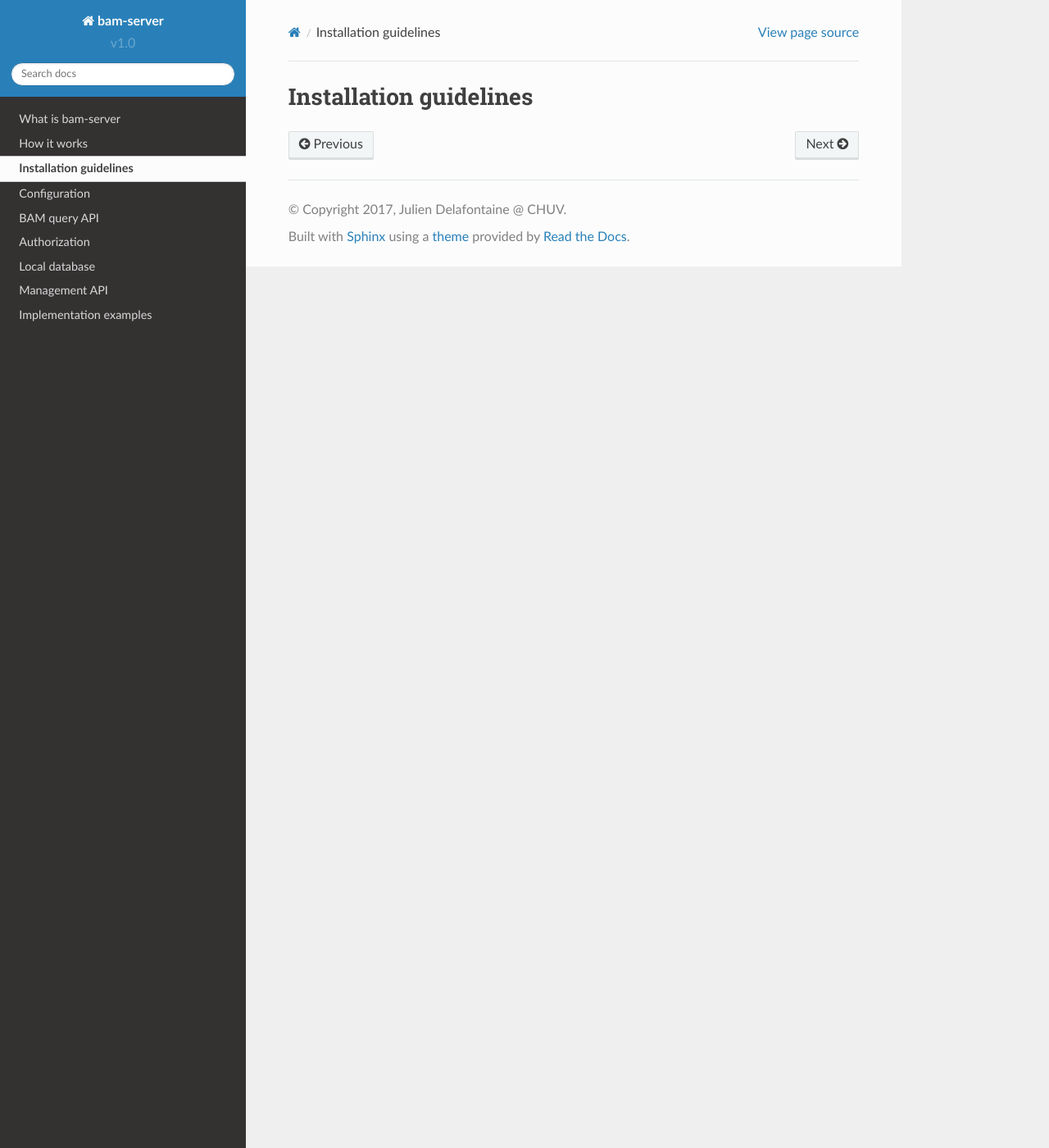
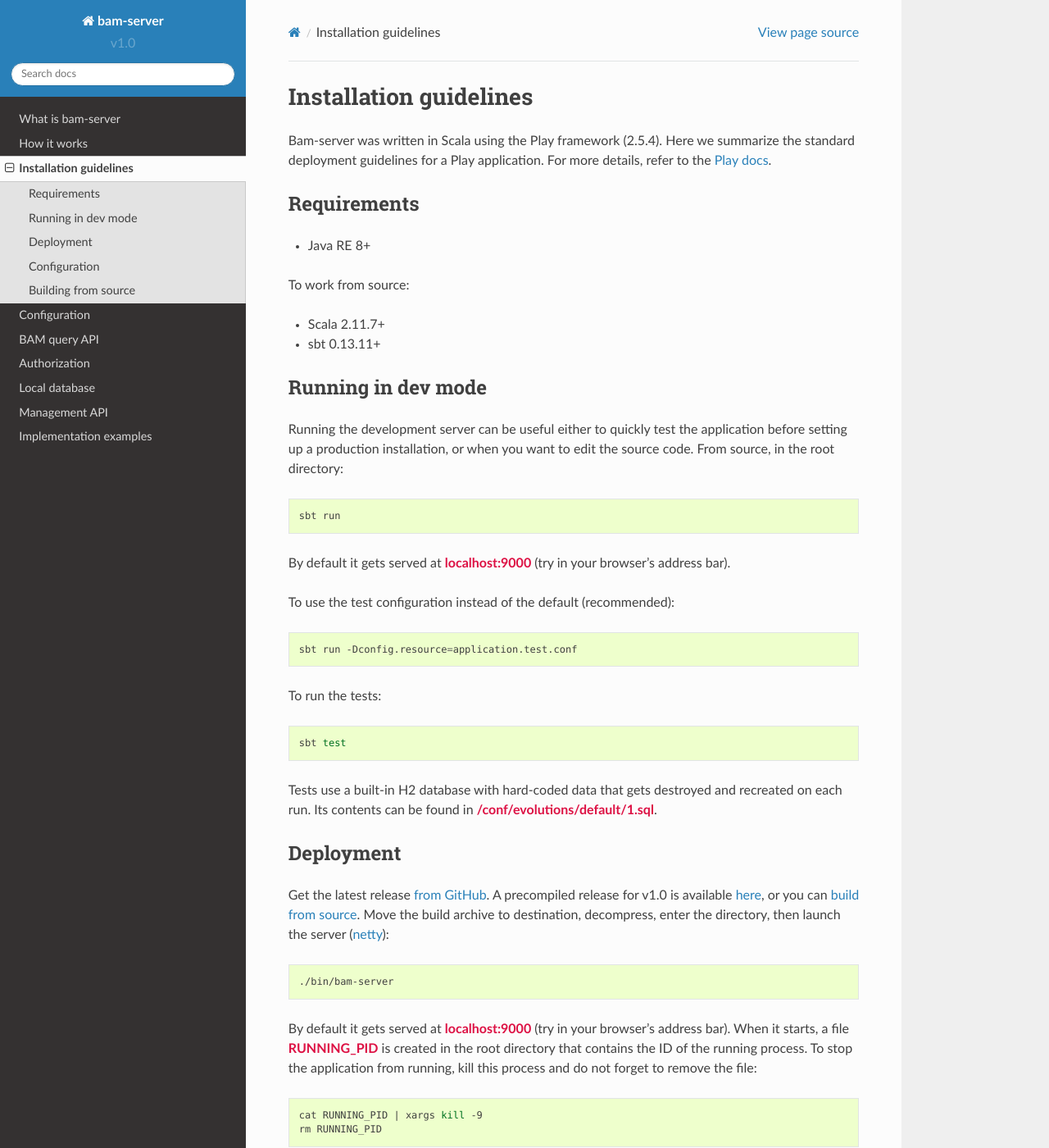
Before and after one commit to chuv-ssrc/bam-server-scala, a Sphinx documentation site: the page built from docs/src/installation.rst, in a window 1280 px wide and 1400 px high. Shown: the whole window at 82% size. Built offline with Sphinx 7.4.7 and the Read the Docs theme 2.0.0, drawn with Linux system fonts in a browser that asks for light colours; some of the changed text lies outside the part shown.

Commit message:
install docs

```diff
--- a/docs/_static/custom.css
+++ b/docs/_static/custom.css
@@ -2,5 +2,6 @@
 
 cite {
     font-weight: bold;
-    color: red;
+    font-style: normal;
+    color: #d14;
 }
--- a/docs/src/about.rst
+++ b/docs/src/about.rst
@@ -9,6 +9,7 @@
 * Never moves or copies the original file, but sends only the requested bits through HTTP;
 * Is compatible with any authorization server that returns `JSON Web Tokens <https://jwt.io/introduction/>`_
   (*does not work with cookies*).
+* Integrates very well with IGV.js.
 
 A typical application is the display of local read alignments for variant calling quality control,
 where the subject is human and thus the data must be kept private.
--- a/docs/src/installation.rst
+++ b/docs/src/installation.rst
@@ -2,3 +2,135 @@
 
 Installation guidelines
 =======================
+
+Bam-server was written in Scala using the Play framework (2.5.4).
+Here we summarize the standard deployment guidelines for a Play application.
+For more details, refer to the
+`Play docs <https://www.playframework.com/documentation/2.5.x/Production>`_.
+
+
+Requirements
+------------
+
+- Java RE 8+
+
+To work from source:
+
+- Scala 2.11.7+
+- sbt 0.13.11+
+
+
+Running in dev mode
+-------------------
+
+Running the development server can be useful either to quickly test the application
+before setting up a production installation, or when you want to edit the source code.
+From source, in the root directory:
+
+.. code:: bash
+
+    sbt run
+
+By default it gets served at `localhost:9000` (try in your browser's address bar).
+
+To use the test configuration instead of the default (recommended):
+
+.. code:: bash
+
+  	sbt run -Dconfig.resource=application.test.conf
+
+To run the tests:
+
+.. code:: bash
+
+    sbt test
+
+Tests use a built-in H2 database with hard-coded data that gets destroyed and recreated on each run.
+Its contents can be found in `/conf/evolutions/default/1.sql`.
+
+
+Deployment
+----------
+
+Get the latest release `from GitHub <https://github.com/jdelafon/bam-server-scala/releases/latest>`_.
+A precompiled release for v1.0 is available
+`here <https://github.com/jdelafon/bam-server-scala/releases/download/v1.0/bam-server-1.0-SNAPSHOT.zip>`_,
+or you can `build from source`_.
+Move the build archive to destination, decompress, enter the directory, then launch the server
+(`netty <https://netty.io/>`_):
+
+.. code:: bash
+
+    ./bin/bam-server
+
+By default it gets served at `localhost:9000` (try in your browser's address bar).
+When it starts, a file `RUNNING_PID` is created in the root directory that contains the ID
+of the running process. To stop the application from running, kill this process
+and do not forget to remove the file:
+
+.. code:: bash
+
+    cat RUNNING_PID | xargs kill -9
+    rm RUNNING_PID
+
+You can configure a proxy to make it available from the outside world. For example with Apache:
+
+.. code:: apache
+
+    <VirtualHost *:443>
+        ...
+        ProxyPass         /bamserver  http://localhost:9000
+        ProxyPassReverse  /bamserver  http://localhost:9000
+        ...
+    </Virtualhost>
+
+The service becomes available at ``https://<host>/bamserver/``.
+Apache can take care itself of protecting external transactions with HTTPS.
+To use another proxy than Apache, refer to
+`Play HTTPServer docs <https://www.playframework.com/documentation/2.5.x/HTTPServer>`_.
+
+
+.. _Configuration:
+
+Configuration
+-------------
+
+When deploying, you will certainly want to configure at least the server port, the application secret,
+or completely replace the configuration file (recommended), for instance:
+
+.. code:: bash
+
+    ./bin/bam-server -v \
+        -Dconfig.file=../application.prod.conf \
+        -Dhttp.port=8870 \
+        -Dhttps.port=8871
+
+Settings can be edited in `/conf/application.conf`, but we recommend specifying a new config file
+with ``-Dconfig.file=<path/to/config>`` as shown above.
+
+All you want to know about configuration files and options for Play is described
+`there <https://www.playframework.com/documentation/2.5.x/Configuration>`_.
+
+For bam-server in particular,
+
+- You must indicate ``env.BAM_PATH`` to tell where it can find BAM files for reading.
+- It is set to use SQLite. You can change the database settings in the ``db`` section.
+- You will probably want to configure CORS in ``play.filters.cors`` to white-list your client
+  and restrict others.
+
+A default SQLite database is provided with the project source (`/resources/db/bam-server`),
+already with the schema and a few test data.
+
+
+.. _build from source:
+
+Building from source
+--------------------
+
+.. code:: bash
+
+    git clone --depth 1 https://github.com/jdelafon/bam-server-scala.git
+    cd bam-server-scala/
+    sbt dist
+
+It creates a distribution archive under `/target/universal/`.
```
Also changed, not shown: docs/src/method.rst (+8 -2 lines), docs/src/schema.rst (+49 -3 lines), docs/src/TODO.rst (added), 2 other files.
